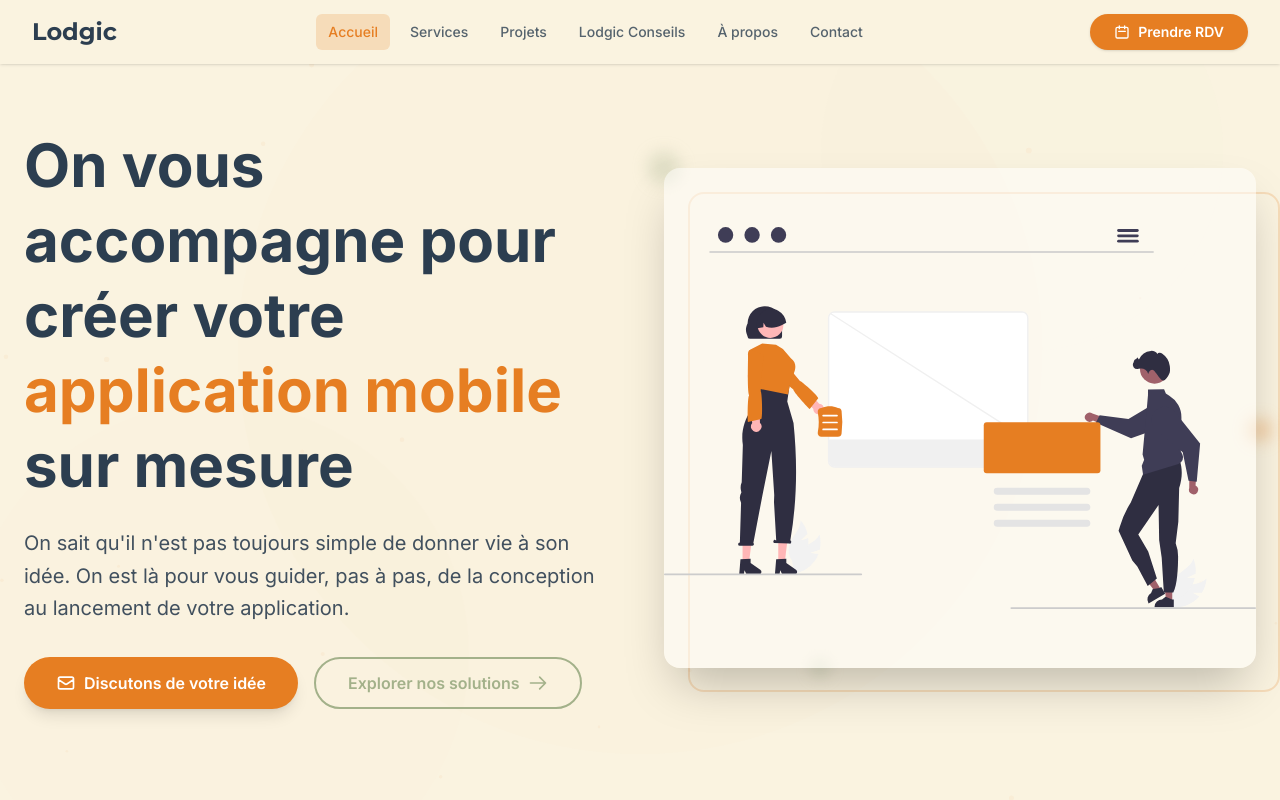
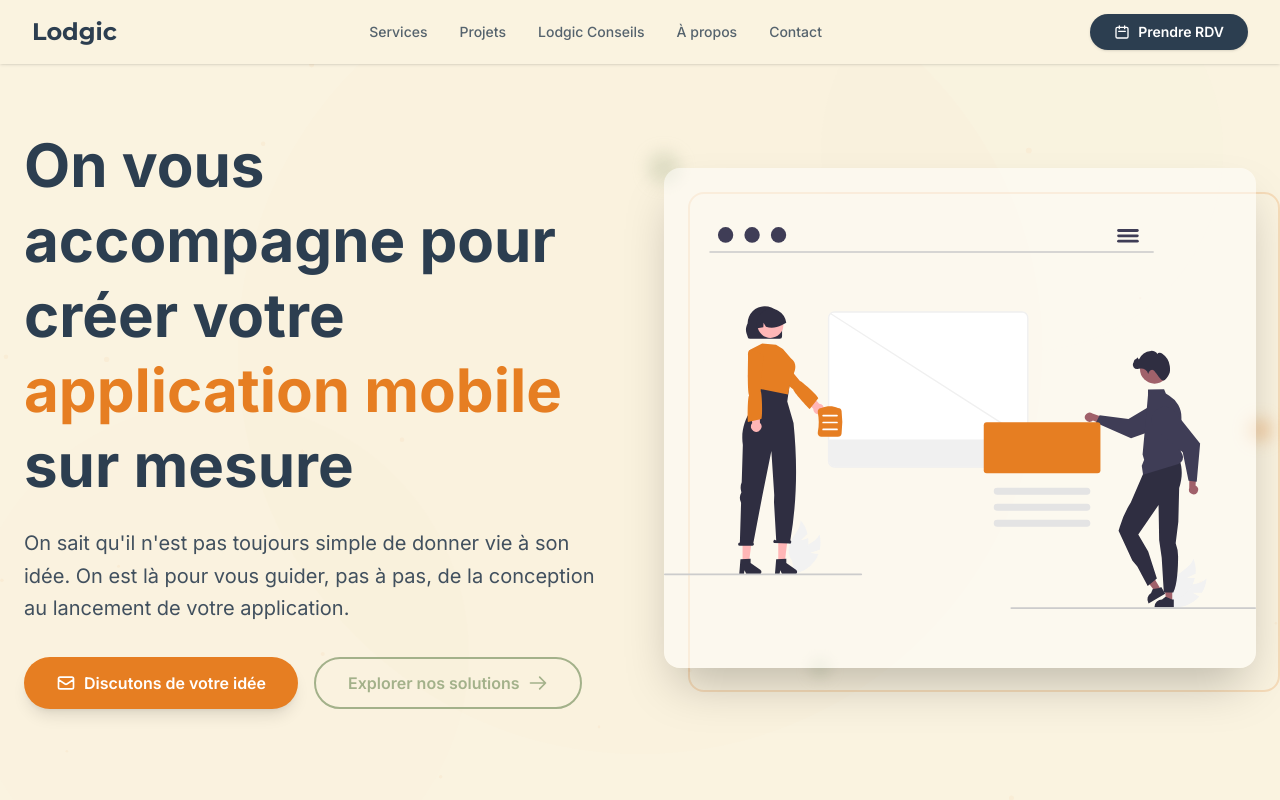
Before and after one commit to Lodgic-LLC/Landing-Website, a Next.js app: page / in a window 1280 px wide. Shown: the top 800 px of the page. Built offline with nearby package versions, Linux system fonts and the light colour scheme.

Commit message:
update navbar

```diff
--- a/src/components/layout/Navbar.tsx
+++ b/src/components/layout/Navbar.tsx
@@ -12,7 +12,6 @@ export default function Navbar() {
   const pathname = usePathname()
 
   const navigationItems = [
-    { name: 'Accueil', path: '/' },
     { name: 'Services', path: '/services' },
     { name: 'Projets', path: '/projets' },
     { name: 'Lodgic Conseils', path: '/blog' },
@@ -87,8 +86,8 @@ export default function Navbar() {
                 href={item.path}
                 className={`px-3 py-2 rounded-md text-sm font-medium transition-all duration-200 ${
                   isActive(item.path)
-                    ? 'text-[#E67E22] bg-[#E67E22]/20'
-                    : 'text-[#2C3E50]/80 hover:text-[#2C3E50] hover:bg-[#E67E22]/10'
+                    ? 'bg-[#2C3E50] text-white'
+                    : 'text-[#2C3E50]/80 hover:text-[#2C3E50] hover:bg-[#2C3E50]/10'
                 }`}
               >
                 {item.name}
@@ -100,7 +99,7 @@ export default function Navbar() {
           <div className="hidden md:flex items-center">
             <Link
               href="/rendez-vous"
-              className="ml-4 px-6 py-2 rounded-full text-sm font-semibold transition-colors bg-[#E67E22] text-white hover:bg-[#E67E22]/90 shadow-sm hover:shadow-md flex items-center"
+              className="ml-4 px-6 py-2 rounded-full text-sm font-semibold transition-colors bg-[#2C3E50] text-white hover:bg-[#2C3E50]/90 shadow-sm hover:shadow-md flex items-center"
             >
               <span className="flex items-center">
                 <svg
@@ -173,8 +172,8 @@ export default function Navbar() {
               href={item.path}
               className={`block px-4 py-3 rounded-md text-base font-medium transition-all duration-200 ${
                 isActive(item.path)
-                  ? 'text-[#E67E22] bg-[#E67E22]/20'
-                  : 'text-[#2C3E50]/80 hover:text-[#2C3E50] hover:bg-[#E67E22]/10'
+                  ? 'bg-[#2C3E50] text-white'
+                  : 'text-[#2C3E50]/80 hover:text-[#2C3E50] hover:bg-[#2C3E50]/10'
               }`}
             >
               {item.name}
@@ -184,7 +183,7 @@ export default function Navbar() {
           <div className="pt-2">
             <Link
               href="/rendez-vous"
-              className="flex items-center justify-center w-full px-4 py-3 rounded-full text-base font-semibold transition-colors bg-[#E67E22] text-white hover:bg-[#E67E22]/90 shadow-sm"
+              className="flex items-center justify-center w-full px-4 py-3 rounded-full text-base font-semibold transition-colors bg-[#2C3E50] text-white hover:bg-[#2C3E50]/90 shadow-sm"
             >
               <svg
                 xmlns="http://www.w3.org/2000/svg"
```
